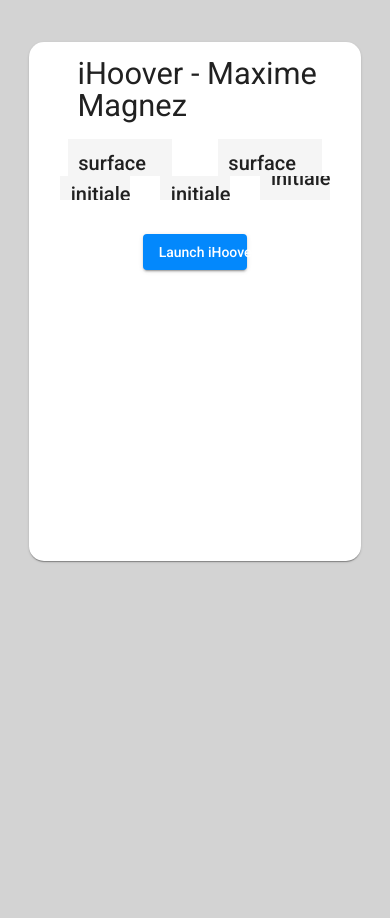
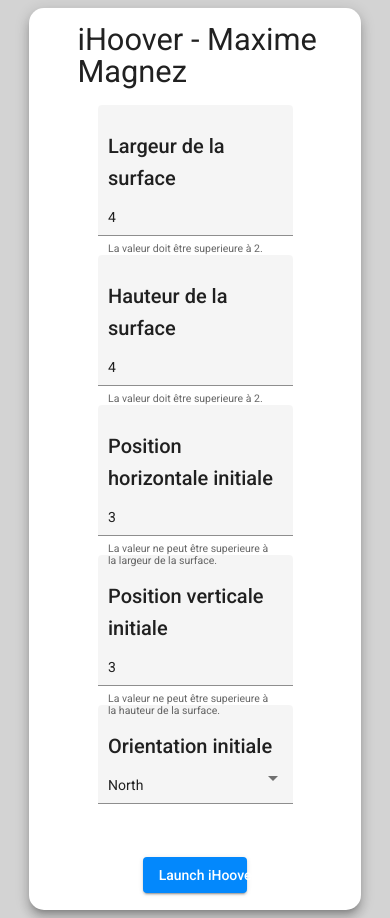
Before and after one commit to MaxxM59/iHoover, an Angular app: page / in a window 390 px wide. Before the commit the page ends 844 px from the top, so only its background shows below. Built offline with nearby package versions, Linux system fonts and the light colour scheme.

Commit message:
Fixed mobile form behavior

```diff
--- a/src/app/app.component.html
+++ b/src/app/app.component.html
@@ -1,10 +1,10 @@
 <ng-container id="main-container">
-  <mat-card>
-    <mat-card-header><h1>iHoover - Maxime Magnez</h1></mat-card-header>
+  <mat-card class="mat-elevation-z8">
+    <mat-card-header
+      ><h1 id="main-title">iHoover - Maxime Magnez</h1></mat-card-header
+    >
     <mat-card-content>
       <form id="squareForm" [formGroup]="squareForm">
-        <mat-grid-list cols="2" rowHeight="4:1">
-          <mat-grid-tile>
         <mat-form-field appearance="fill">
           <label for="titre"><h2>Largeur de la surface</h2></label>
           <input
@@ -18,9 +18,8 @@
             xSquare="ngModel"
           />
           <mat-hint>La valeur doit être superieure à 2.</mat-hint>
-            </mat-form-field></mat-grid-tile
-          >
-          <mat-grid-tile>
+        </mat-form-field>
+
         <mat-form-field appearance="fill">
           <label for="titre"><h2>Hauteur de la surface</h2></label>
           <input
@@ -33,10 +32,7 @@
           />
           <mat-hint>La valeur doit être superieure à 2.</mat-hint>
         </mat-form-field>
-          </mat-grid-tile>
-        </mat-grid-list>
-        <mat-grid-list cols="3" rowHeight="4:1">
-          <mat-grid-tile>
+
         <mat-form-field appearance="fill">
           <label for="titre"><h2>Position horizontale initiale</h2></label>
           <input
@@ -51,9 +47,7 @@
             >La valeur ne peut être superieure à la largeur de la
             surface.</mat-hint
           ></mat-form-field
-            ></mat-grid-tile
         >
-          <mat-grid-tile>
         <mat-form-field appearance="fill">
           <label for="titre"><h2>Position verticale initiale</h2></label>
           <input
@@ -68,10 +62,8 @@
             >La valeur ne peut être superieure à la hauteur de la
             surface.</mat-hint
           ></mat-form-field
-            ></mat-grid-tile
         >
 
-          <mat-grid-tile>
         <mat-form-field appearance="fill">
           <label for="titre"><h2>Orientation initiale</h2></label>
 
@@ -82,8 +74,6 @@
             <mat-option value="South">South</mat-option>
           </mat-select>
         </mat-form-field>
-          </mat-grid-tile>
-        </mat-grid-list>
 
         <button
           id="launchButton"
@@ -97,15 +87,16 @@
       <mat-card-footer>
         <div *ngIf="isUntouched === true"></div>
         <div id="result" *ngIf="isLoading === false && isOver === true">
-          <h2>
+          <h1>
             Formidable ! <br />L'aspirateur a terminé son parcours sur la case
             ({{ finalLocation.xFinal }},{{ finalLocation.yFinal }}).
-          </h2>
+          </h1>
 
           <table id="result-tab" mat-table class="mat-elevation-z8">
             <ng-container
               *ngFor="let done of this.launch.doneAreas; index as i"
             >
+              <hr />
               <td>
                 Case n° {{ i + 1 }} => ({{ done.xCurrent }},{{ done.yCurrent }})
               </td>
--- a/src/app/app.component.scss
+++ b/src/app/app.component.scss
@@ -1,4 +1,4 @@
-h1 {
+#main-title {
   display: block;
   margin: auto;
   font-size: 220%;
@@ -9,16 +9,12 @@
   width: 80%;
   display: block;
   margin: auto;
-  margin-top: 5vh;
 }
-#squareForm {
-  height: 50vh;
-}
+
 mat-form-field {
-  padding-top: 2vh;
-  padding-bottom: 4vh;
-
-  width: 70%;
+  width: 50vw;
+  display: block;
+  margin: auto;
 }
 form {
   min-height: 300px;
@@ -57,8 +53,3 @@
   margin: auto;
   text-align: center;
 }
-@media (max-width: 800px) {
-  mat-grid-list {
-    flex-direction: column;
-  }
-}
```
Lines whose indentation alone changed are shown as unchanged.
